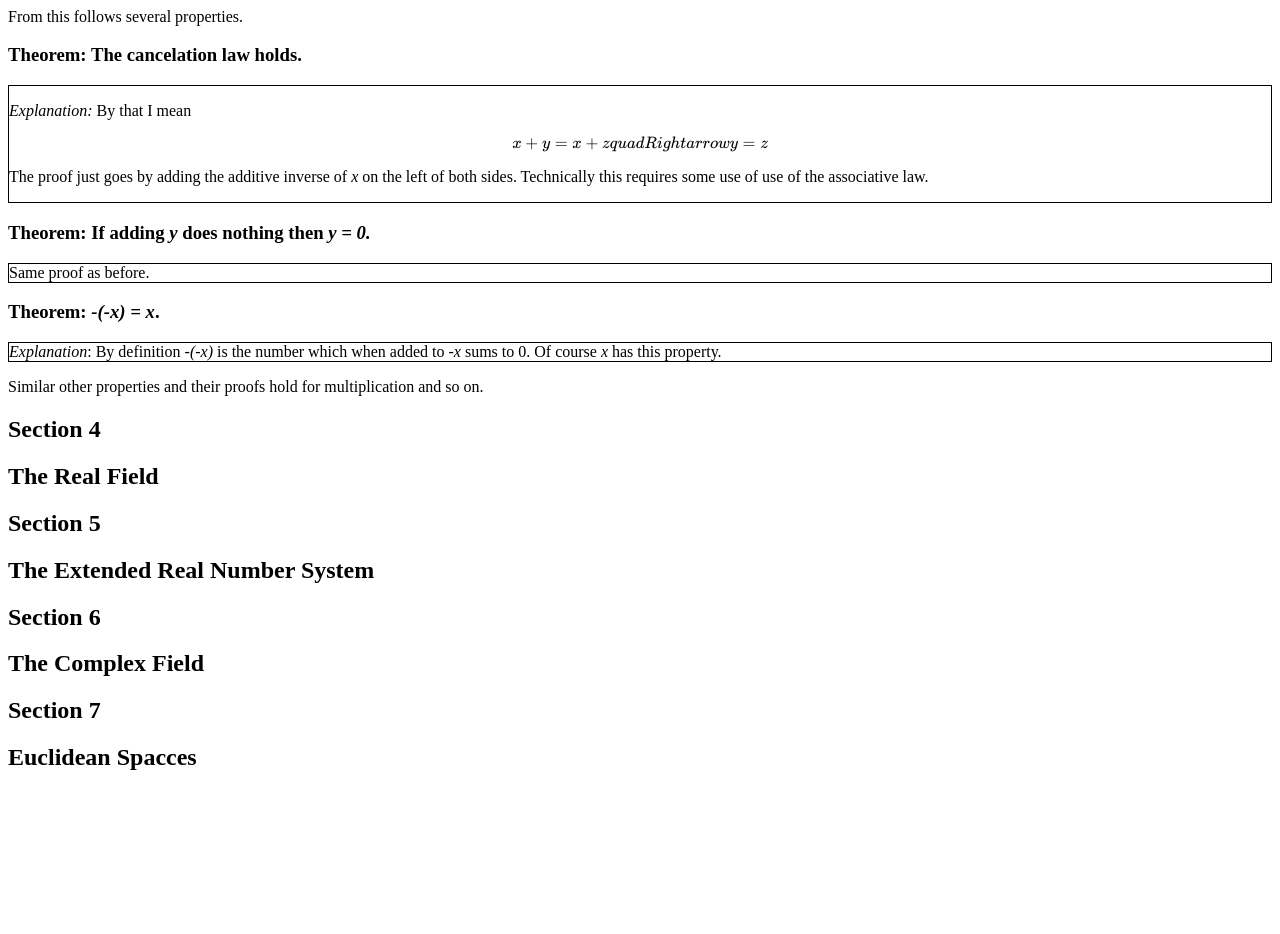
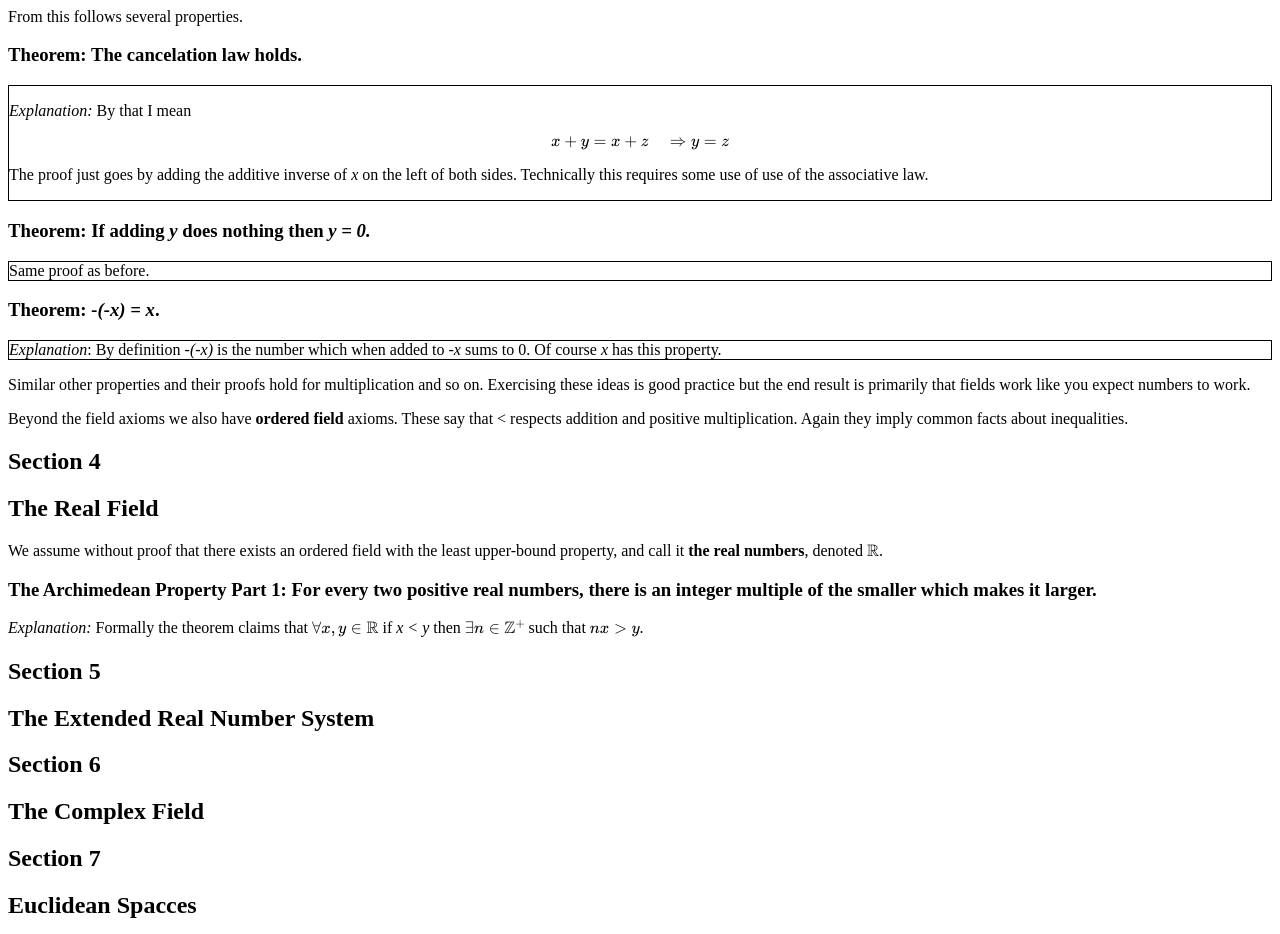
Before and after one commit to axiomtutor/una, a plain HTML site: page html/notes/rudin_principles/ch1.html in a window 1280 px wide. Shown: the part 1860-2794 px from the top of the page. Before the commit the page ends 2651 px from the top, so only its background shows below. Drawn offline with nearby package versions, Linux system fonts and the light colour scheme.

Commit message:
ch1 rudin

```diff
--- a/html/notes/rudin_principles/ch1.html
+++ b/html/notes/rudin_principles/ch1.html
@@ -138,7 +138,7 @@
           <p>
             <i>Explanation:</i> By that I mean
 
-            $$ x+y = x+z quad Rightarrow y = z $$
+            $$ x+y = x+z \quad \Rightarrow y = z $$
           </p>
           <p>
             The proof just goes by adding the additive inverse of <i>x</i> on the left of both sides.  Technically this requires some use of use of the associative law.
@@ -161,14 +161,31 @@
     </div>
     <div>
       <p>
-        Similar other properties and their proofs hold for multiplication and so on.
+        Similar other properties and their proofs hold for multiplication and so on.  Exercising these ideas is good practice but the end result is primarily that fields work like you expect numbers to work.
+      </p>
+    </div>
+    <div>
+      <p>
+        Beyond the field axioms we also have <b>ordered field</b> axioms.  These say that < respects addition and positive multiplication.  Again they imply common facts about inequalities.
       </p>
     </div>
 
     <h2>Section 4</h2>
     <h2>The Real Field</h2>
 
-
+    <div>
+      <p>
+        We assume without proof that there exists an ordered field with the least upper-bound property, and call it <b>the real numbers</b>, denoted \(\mathbb R\).
+      </p>
+    </div>
+    <div>
+      <h3>The Archimedean Property Part 1:  For every two positive real numbers, there is an integer multiple of the smaller which makes it larger.</h3>
+      <div>
+        <p>
+          <i>Explanation:</i> Formally the theorem claims that \(\forall x,y\in \mathbb{R}\) if <i>x < y</i> then \(\exists n\in\mathbb{Z}^+\) such that \(nx > y\).
+        </p>
+      </div>
+    </div>
 
     <h2>Section 5</h2>
     <h2>The Extended Real Number System</h2>
```
